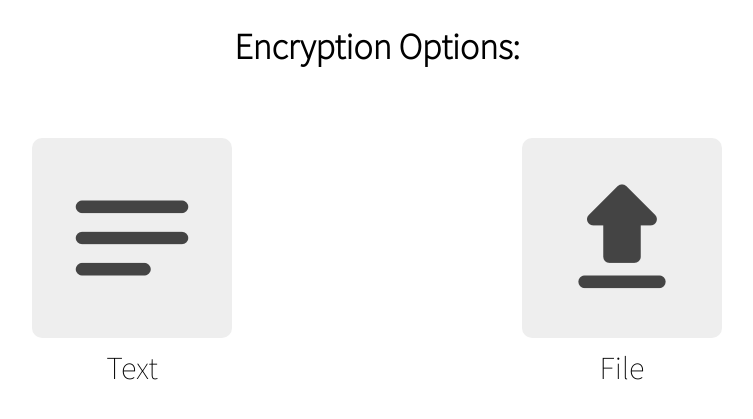
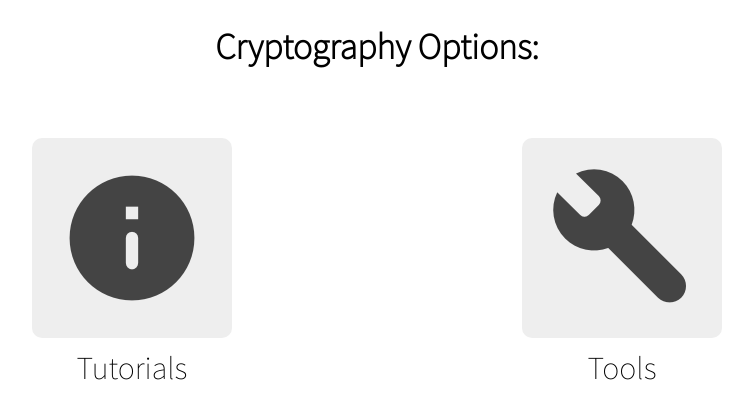
Before and after one commit to kxz167/csds444-final-project, a Django app: page / in a window 1280 px wide. Shown: the top 419 px of the page, without its empty margins (263-1016 px from the left). Run offline with Django 3.2, Linux system fonts and the light colour scheme.

Commit message:
Integrating encoding / tutorials

```diff
--- a/ui/cryptography/static/cryptography/style.css
+++ b/ui/cryptography/static/cryptography/style.css
@@ -34,17 +34,26 @@ textarea{
     height: 200px;
 }
 
+#file-upload::file-selector-button{
+    display: none;
+}
 #file-upload{
-    display: hidden;
+    font-family: inherit;
+    display: inline;
 }
 
 .enc-option{
     margin: 30px;
     padding: 15px;
     border-radius: 10px;
-    display: block;
     text-decoration: inherit;
     color: inherit;
+
+    display: flex;
+    flex-direction: column;
+    align-items: center;
+
+    transition:.3s;
 }
 
 .enc-option:hover{
--- a/ui/cryptography/templates/cryptography/index.html
+++ b/ui/cryptography/templates/cryptography/index.html
@@ -8,58 +8,26 @@
         <link href="https://fonts.googleapis.com/icon?family=Material+Icons+Round" rel="stylesheet">
     </head>
     <body>
-        <!-- {% include "navbar.html"%} -->
         <main>
-            <h1>Encryption Options:</h1>
+            <h1>Cryptography Options:</h1>
             <div id="enc-option-container">
-                <a href="{% url 'text-encode' %}" class="enc-option">
+                <a href="{% url 'tutorials' %}" class="enc-option">
                     <div class="enc-icon">
                         <span class="material-icons-round">
-                            notes
+                            info
                         </span>
                     </div>
-                    <span class="enc-option-text">Text</span>
+                    <span class="enc-option-text">Tutorials</span>
                 </a>
-                <a href="{% url 'file-encode' %}" class="enc-option">
+                <a href="{% url 'tools' %}" class="enc-option">
                     <div class="enc-icon">
                         <span class="material-icons-round">
-                            file_upload
+                            build
                         </span>
                     </div>
-                    <span class="enc-option-text">File</span>
+                    <span class="enc-option-text">Tools</span>
                 </a>
             </div>
-            <!-- <p>Cryptography: {{ my_value }}</p> -->
-            <!-- <form method="post">
-                {% csrf_token %}
-                <label for="algo">Select the desired encryption method:</label>
-                <select id="algo" name="algo">
-                    <option value="sha256">SHA256</option>
-                    <option value="sha512">SHA512</option>
-                    <option value="aes">AES</option>
-                    <option value="ERC">ERC</option>
-                </select>
-                <select id="method">
-                    <option value="text">Text</option>
-                    <option value="file">File</option>
-                </select>
-                <input type="file"/>
-                <input type="text"/>
-                <button type="submit">Encrypt</button>
-                Hello
-                {{form.as_p}}
-                {{ form }}
-                {% if form.algo.value %}
-                    Helo
-                {% endif %}
-                {{form.algo}}
-                <span>{{form.method.value|default_if_none:"fdsf"}}</span>
-            </form> -->
-            <!-- <hr> -->
-            <!-- <form>
-                {{form}}
-                {{form.title.value}}
-            </form> -->
         </main>
     </body>
 </html>
--- a/ui/cryptography/templates/navbar.html
+++ b/ui/cryptography/templates/navbar.html
@@ -6,10 +6,10 @@
     </div>
     <div id="nav-item-container">
         <div class="nav-item">
-            <span><a class="nav-link" href="{% url 'text-encode' %}">Text Encryption</a></span>
+            <span><a class="nav-link" href="{% url 'tutorials' %}">Tutorials</a></span>
         </div>
         <div class="nav-item">
-            <span><a class="nav-link" href="{% url 'file-encode' %}">File Encryption</a></span>
+            <span><a class="nav-link" href="{% url 'tools' %}">Tools</a></span>
         </div>
     </div>
 </div>
--- a/ui/cryptography/urls.py
+++ b/ui/cryptography/urls.py
@@ -6,10 +6,16 @@ urlpatterns = [
     path('', views.index, name='index'),
     path('tools/', views.tools, name="tools"),
     path('tutorials/', views.tutorials, name="tutorials"),
-    path('file/', views.file, name="file-encode"),
-    path('text/', views.text, name="text-encode"),
-    path('file/result/', views.result, name="file-result"),
-    path('text/result/', views.result, name="text-result"),
+    # path('file/', views.file, name="file-encode"),
+    # path('text/', views.text, name="text-encode"),
+    path('tutorials/file/', views.file, name="tut-file-encode"),
+    path('tutorials/text/', views.text, name="tut-text-encode"),
+    path('tutorials/file/result/', views.result, name="file-result"),
+    path('tutorials/text/result/', views.result, name="text-result"),
+    path('tools/file/', views.file, name="tool-file-encode"),
+    path('tools/text/', views.text, name="tool-text-encode"),
+    path('tools/file/result/', views.result, name="tool-file-result"),
+    path('tools/text/result/', views.result, name="tool-text-result"),
     path('downloads/<filepath>', views.download_file, name='download_file')
     # re_path(r'.*/inc-result', views.inc_result, name="inc-result"),
     # re_path(r'.*/dec-result', views.dec_result, name="dec-result")
--- a/ui/cryptography/views.py
+++ b/ui/cryptography/views.py
@@ -46,10 +46,10 @@ def index(request):
     return render(request, 'cryptography/index.html', {})
 
 def tools(request):
-    True
+    return render(request, 'cryptography/tools.html', {})
 
 def tutorials(request):
-    True
+    return render(request, 'cryptography/tutorials.html', {})
 
 def text(request: WSGIRequest):
     return render(request, 'cryptography/text.html', {})
@@ -59,6 +59,7 @@ def file(request):
     return render(request, 'cryptography/file.html', {})
 
 def result(request: WSGIRequest):
+    print("Begin computing results")
     args = request.POST
     files = request.FILES
 
```
Also changed, not shown: ui/cryptography/static/cryptography/result_style.css (+6 -1 lines), ui/cryptography/templates/cryptography/file.html (+9 -10 lines), ui/cryptography/templates/cryptography/results.html (+9 -10 lines), ui/cryptography/templates/cryptography/tools.html (+13 -17 lines), ui/cryptography/templates/cryptography/tutorials.html (+33 -0 lines), 2 other files.
